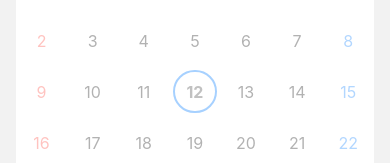
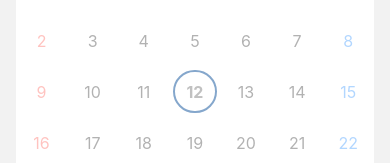
Before and after one commit to ssimeunji/rouwan-main, a React Native app: screen /Home in a window 390 px wide. Shown: the part 219-382 px from the top of the page. Built offline with nearby package versions, Linux system fonts and the light colour scheme.

Commit message:
'오늘날짜표시색상변경'

```diff
--- a/screens/HomeScreen.js
+++ b/screens/HomeScreen.js
@@ -102,7 +102,7 @@ export default function HomeScreen() {
           style={[
             styles.dayButton,
             isSelected && styles.selectedDay,
-            isToday && { borderColor: theme, borderWidth: 2 }
+            isToday && { borderColor: shadeColor(theme, -20), borderWidth: 2 }
           ]}
         >
           {typeof completion === 'number' && completion >= 0 && (
@@ -288,3 +288,12 @@ const styles = StyleSheet.create({
     borderRadius: 999,
   },
 });
+
+// Function to darken a color
+function shadeColor(color, percent) {
+  let R = parseInt(color.substring(1,3),16);
+  let G = parseInt(color.substring(3,5),16);
+  let B = parseInt(color.substring(5,7),16);
+  R = parseInt(String(R * (100 + percent) / 100));G = parseInt(String(G * (100 + percent) / 100));B = parseInt(String(B * (100 + percent) / 100));
+  R = (R<255)?R:255;  G = (G<255)?G:255;  B = (B<255)?B:255;  let RR = ((R.toString(16).length==1)?"0"+R.toString(16):R.toString(16));  let GG = ((G.toString(16).length==1)?"0"+G.toString(16):G.toString(16));  let BB = ((B.toString(16).length==1)?"0"+B.toString(16):B.toString(16));
+  return "#"+RR+GG+BB;}
```
